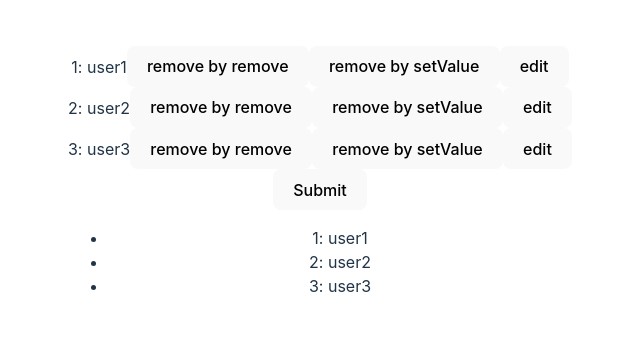
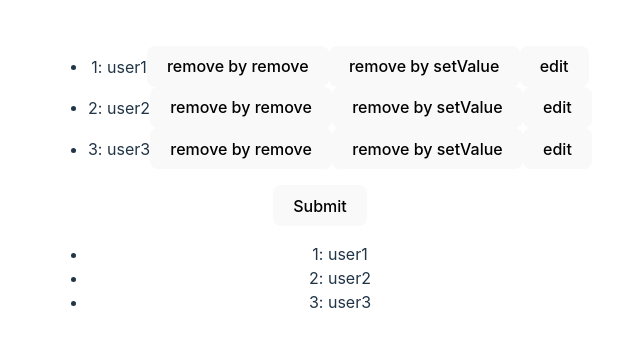
Before and after one commit to tatsuya-asami/a, a React (Vite) app: page / in a window 1280 px wide. Shown: the part 220-566 px from the top of the page, without its empty margins (320-960 px from the left). Built offline with nearby package versions, Linux system fonts and the light colour scheme.

Commit message:
Refactor Form component to include SubValue component and fix console log statement

```diff
--- a/src/form/Form.tsx
+++ b/src/form/Form.tsx
@@ -26,9 +26,10 @@ export const Form = () => {
           console.log(data.userList);
         })}
       >
+        <ul>
           {fields.map((field, index) => {
             return (
-            <div key={field.id}>
+              <li key={field.id}>
                 <span>
                   {field.uid}: {field.name}
                 </span>
@@ -47,9 +48,10 @@ export const Form = () => {
                   remove by setValue
                 </button>
                 <button onClick={() => setEditingUid(field.uid)}>edit</button>
-            </div>
+              </li>
             );
           })}
+        </ul>
         <div>
           <button type="submit">Submit</button>
         </div>
```
Lines whose indentation alone changed are shown as unchanged.
